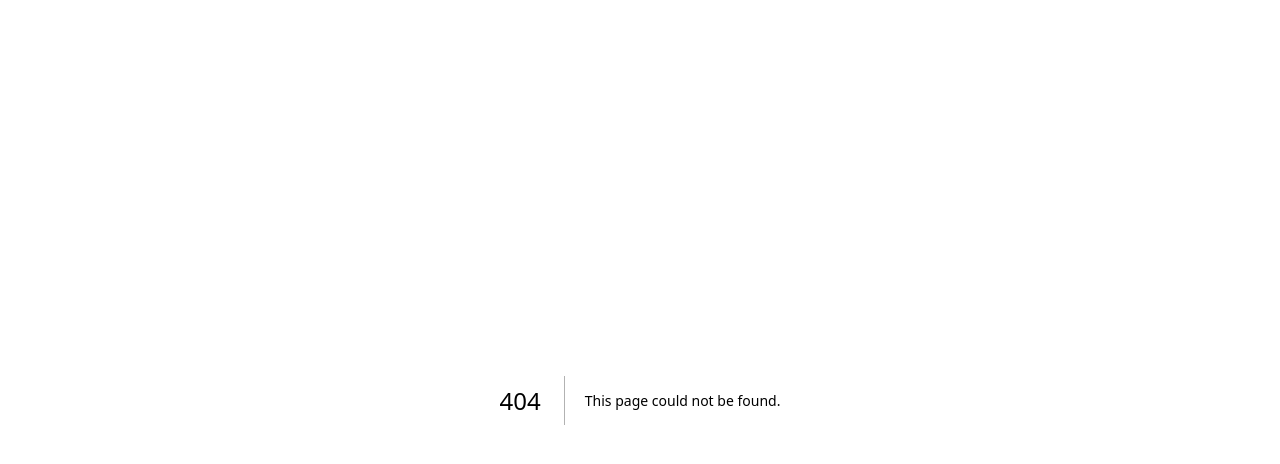
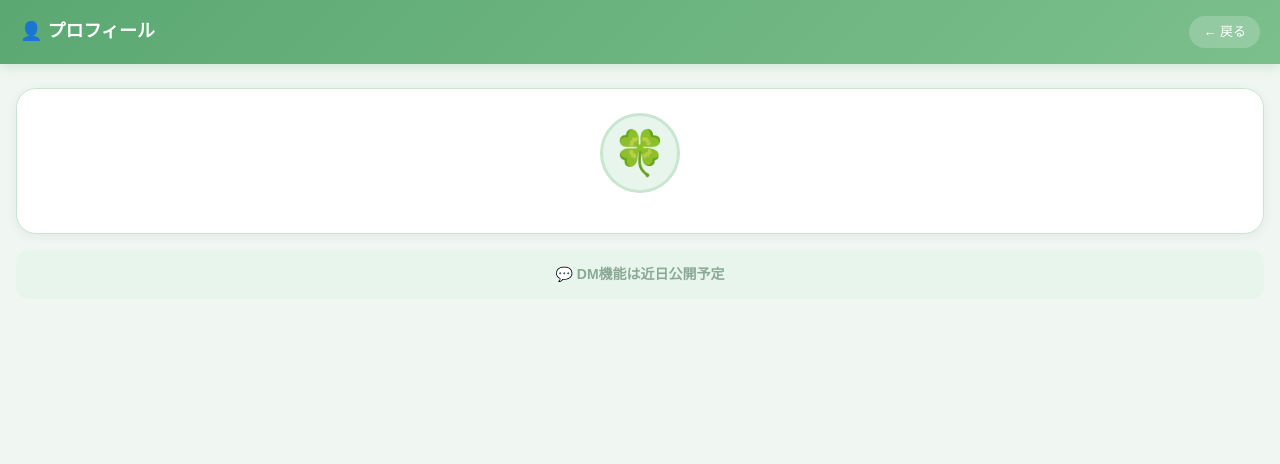
Before and after one commit to adosennsu8-netizen/paniiki, a Next.js app: page /user/1 in a window 1280 px wide. Before the commit this address had no page. Shown: the top 464 px of the page. Built offline with nearby package versions, Linux system fonts and the light colour scheme; no server answers; the database is empty; sample sign-in values are in the browser's storage.

Commit message:
feat: ユーザープロフィールページ追加

```diff
--- a/src/app/plaza/page.tsx
+++ b/src/app/plaza/page.tsx
@@ -106,11 +106,13 @@ export default function PlazaPage() {
           const isMe = m.uid === uid;
           return (
             <div key={m.id} style={{ display:"flex", flexDirection:isMe?"row-reverse":"row", alignItems:"flex-end", gap:8, marginBottom:12 }}>
-              <div style={{ width:32, height:32, borderRadius:"50%", background:"#e8f5ec", display:"flex", alignItems:"center", justifyContent:"center", fontSize:18, flexShrink:0, overflow:"hidden" }}>
-                {m.imgSrc
-                  ? <img src={m.imgSrc} alt="icon" style={{ width:"100%", height:"100%", objectFit:"cover" }}/>
-                  : m.icon}
-              </div>
+             <div
+  onClick={() => m.isPublic && router.push(`/user/${m.uid}`)}
+  style={{ width:32, height:32, borderRadius:"50%", background:"#e8f5ec", display:"flex", alignItems:"center", justifyContent:"center", fontSize:18, flexShrink:0, overflow:"hidden", cursor: m.isPublic ? "pointer" : "default" }}>
+  {m.imgSrc
+    ? <img src={m.imgSrc} alt="icon" style={{ width:"100%", height:"100%", objectFit:"cover" }}/>
+    : m.icon}
+</div>
               <div style={{ maxWidth:"70%" }}>
                 {!isMe && (
                   <div style={{ fontSize:11, color:"#8aaa95", marginBottom:3, paddingLeft:4 }}>{m.nickname}</div>
--- /dev/null
+++ b/src/app/user/[uid]/page.tsx
@@ -0,0 +1,77 @@
+"use client";
+import { useEffect, useState } from "react";
+import { useRouter, useParams } from "next/navigation";
+import { auth, db } from "@/lib/firebase";
+import { onAuthStateChanged } from "firebase/auth";
+import { doc, getDoc } from "firebase/firestore";
+
+export default function UserProfilePage() {
+  const router = useRouter();
+  const params = useParams();
+  const targetUid = params.uid as string;
+  const [nickname, setNickname] = useState("");
+  const [icon, setIcon] = useState("");
+  const [imgSrc, setImgSrc] = useState("");
+  const [bio, setBio] = useState("");
+  const [loading, setLoading] = useState(true);
+
+  useEffect(() => {
+    const unsub = onAuthStateChanged(auth, async (user) => {
+      if (!user) { router.push("/auth"); return; }
+      try {
+        const snap = await getDoc(doc(db, "users", targetUid));
+        const data = snap.data();
+        setNickname(data?.nickname || "");
+        setIcon(data?.icon || "🍀");
+        setImgSrc(data?.imgSrc || "");
+        setBio(data?.bio || "");
+      } catch (e) {
+        console.log("user fetch failed:", e);
+      } finally {
+        setLoading(false);
+      }
+    });
+    return () => unsub();
+  }, [targetUid]);
+
+  if (loading) return (
+    <div style={{ minHeight:"100vh", background:"#f0f7f2", display:"flex", alignItems:"center", justifyContent:"center" }}>
+      <div style={{ textAlign:"center" }}>
+        <div style={{ fontSize:48, marginBottom:12 }}>🌿</div>
+        <div style={{ fontSize:14, color:"#5a7a65" }}>読み込み中…</div>
+      </div>
+    </div>
+  );
+
+  return (
+    <div style={{ minHeight:"100vh", background:"#f0f7f2", fontFamily:"'Hiragino Maru Gothic ProN',sans-serif" }}>
+      <div style={{ background:"linear-gradient(135deg,#5ba872,#7bbf8c)", padding:"16px 20px", display:"flex", alignItems:"center", justifyContent:"space-between", boxShadow:"0 2px 12px rgba(91,168,114,0.25)" }}>
+        <div style={{ color:"#fff", fontSize:18, fontWeight:800 }}>👤 プロフィール</div>
+        <button onClick={() => router.back()} style={{ background:"rgba(255,255,255,0.2)", color:"#fff", border:"none", borderRadius:20, padding:"6px 14px", fontSize:13, cursor:"pointer" }}>← 戻る</button>
+      </div>
+
+      <div style={{ padding:"24px 16px" }}>
+        <div style={{ background:"#fff", borderRadius:20, padding:24, textAlign:"center", border:"1px solid #c8e6d0", boxShadow:"0 2px 12px rgba(0,0,0,0.06)", marginBottom:16 }}>
+          <div style={{ width:80, height:80, borderRadius:"50%", background:"#e8f5ec", display:"flex", alignItems:"center", justifyContent:"center", fontSize:44, margin:"0 auto 16px", overflow:"hidden", border:"3px solid #c8e6d0" }}>
+            {imgSrc
+              ? <img src={imgSrc} alt="icon" style={{ width:"100%", height:"100%", objectFit:"cover" }}/>
+              : icon}
+          </div>
+          <div style={{ fontSize:20, fontWeight:800, color:"#2d4a38", marginBottom:8 }}>{nickname}</div>
+          {bio && (
+            <div style={{ fontSize:13, color:"#5a7a65", lineHeight:1.8, background:"#e8f5ec", borderRadius:12, padding:"10px 14px", marginTop:8 }}>
+              {bio}
+            </div>
+          )}
+        </div>
+
+        {/* 将来のDMボタン用スペース */}
+        <button
+          disabled
+          style={{ width:"100%", background:"#e8f5ec", color:"#8aaa95", border:"none", borderRadius:12, padding:"14px", fontSize:14, fontWeight:700, cursor:"not-allowed" }}>
+          💬 DM機能は近日公開予定
+        </button>
+      </div>
+    </div>
+  );
+}
```
